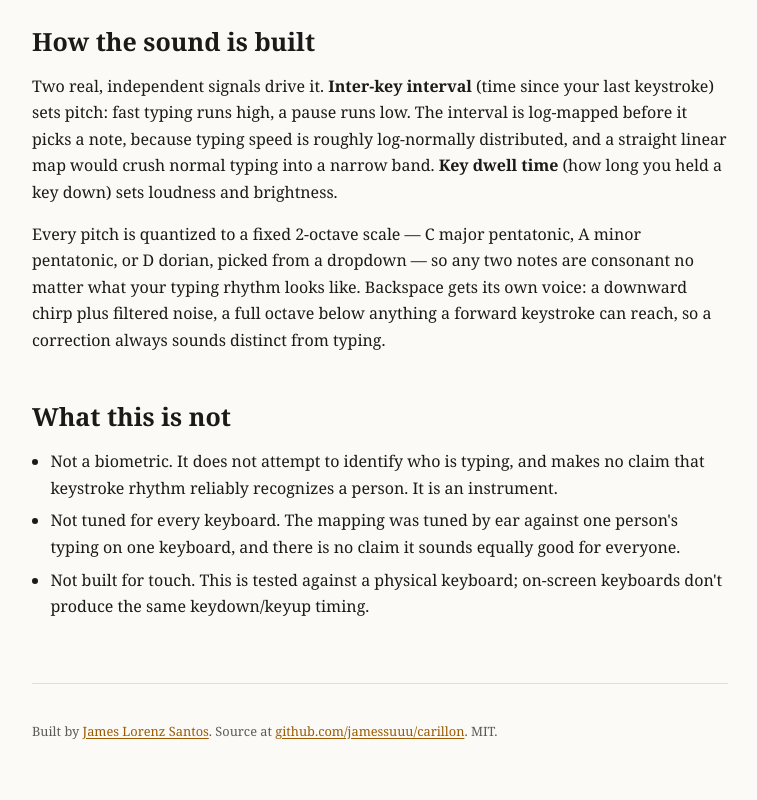
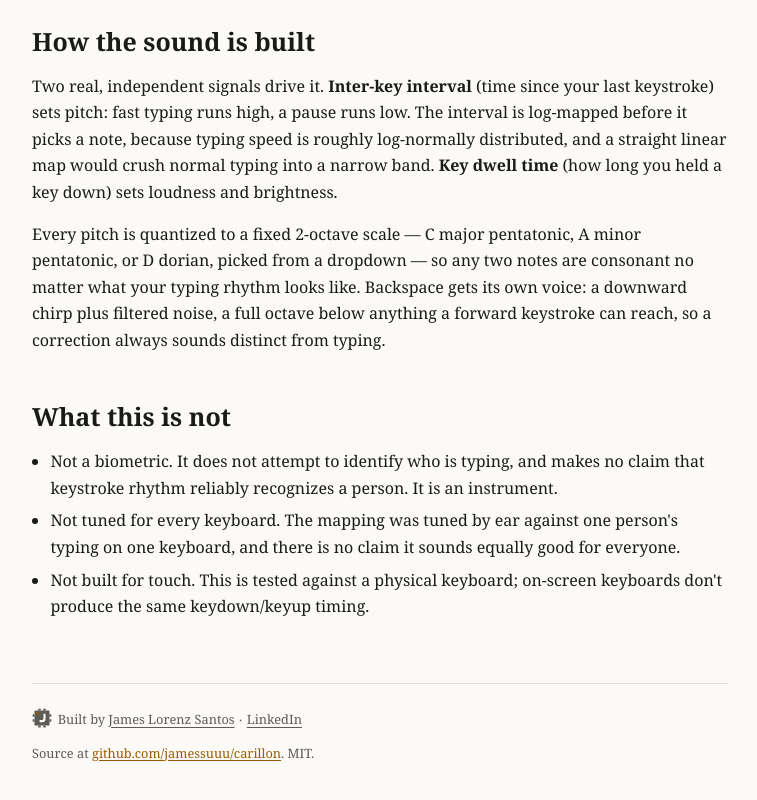
Before and after one commit to jamessuuu/carillon, a website: page site/index.html in a window 1280 px wide. Shown: the part 994-1794 px from the top of the page, without its empty margins (260-1017 px from the left). Drawn offline with Linux system fonts and the light colour scheme.

Commit message:
brand: vendor attribution-kit v1 in the footer (chip mark + portfolio/LinkedIn links, server-rendered)

```diff
--- a/site/index.html
+++ b/site/index.html
@@ -71,6 +71,15 @@
   ul { padding-left: 1.15rem; }
   li { margin: .4rem 0; }
   footer { margin-top: 4rem; padding-top: 1.5rem; border-top: 1px solid var(--rule); font-size: var(--fs-meta); color: var(--dim); }
+  /* attribution-kit v1 — the maker's mark inherits color; the pin takes the site's amber */
+  .aj-attribution { margin: 0; font: inherit; line-height: 1.5; color: inherit; }
+  .aj-attribution__mark { display: inline-block; width: 20px; height: 20px; vertical-align: -0.3em; margin-right: 0.45em; }
+  .aj-attribution__mark--full { width: 48px; height: 48px; vertical-align: middle; }
+  .aj-attribution a { color: inherit; text-decoration: underline; text-underline-offset: 0.15em; }
+  .aj-attribution a:hover { text-decoration-thickness: 2px; }
+  .aj-attribution a:focus-visible { outline: 2px solid currentColor; outline-offset: 2px; }
+  .aj-attribution__sep { margin: 0 0.35em; }
+  .aj-attribution { --aj-attribution-signal: var(--accent); }
   @media print { .cta, footer { display: none } body { background: #fff } }
 </style>
 </head>
@@ -138,8 +147,11 @@ sounds distinct from typing.</p>
 </ul>
 
 <footer>
-  <p>Built by <a href="https://agentjames.vercel.app/">James Lorenz Santos</a>.
-  Source at <a href="https://github.com/jamessuuu/carillon">github.com/jamessuuu/carillon</a>. MIT.</p>
+  <!-- attribution-kit v1 -->
+  <p class="aj-attribution">
+    <svg class="aj-attribution__mark" viewBox="0 0 32 32" width="20" height="20" role="img" aria-label="Agent James"><path fill="currentColor" d="M1 10h3v4H1zM28 10h3v4h-3zM10 1h4v3h-4zM10 28h4v3h-4zM1 18h3v4H1zM28 18h3v4h-3zM18 1h4v3h-4zM18 28h4v3h-4z"/><path fill="currentColor" fill-rule="evenodd" d="M5 4h22a1 1 0 0 1 1 1v22a1 1 0 0 1-1 1H5a1 1 0 0 1-1-1V5a1 1 0 0 1 1-1zM18.3 9h3.4v8a5.7 5.7 0 0 1-5.7 5.7H12v-3.4h4a2.3 2.3 0 0 0 2.3-2.3z"/><rect x="6.5" y="6.5" width="3.5" height="3.5" fill="var(--aj-attribution-signal, #B45309)"/></svg>Built by <a href="https://agentjames.vercel.app" rel="me noopener">James Lorenz Santos</a><span class="aj-attribution__sep" aria-hidden="true">&middot;</span><a href="https://www.linkedin.com/in/james-lorenz-santos-720776251/" rel="me noopener" target="_blank">LinkedIn</a>
+  </p>
+  <p>Source at <a href="https://github.com/jamessuuu/carillon">github.com/jamessuuu/carillon</a>. MIT.</p>
 </footer>
 
 </main>
```
Also changed, not shown: index.html (+13 -0 lines).
